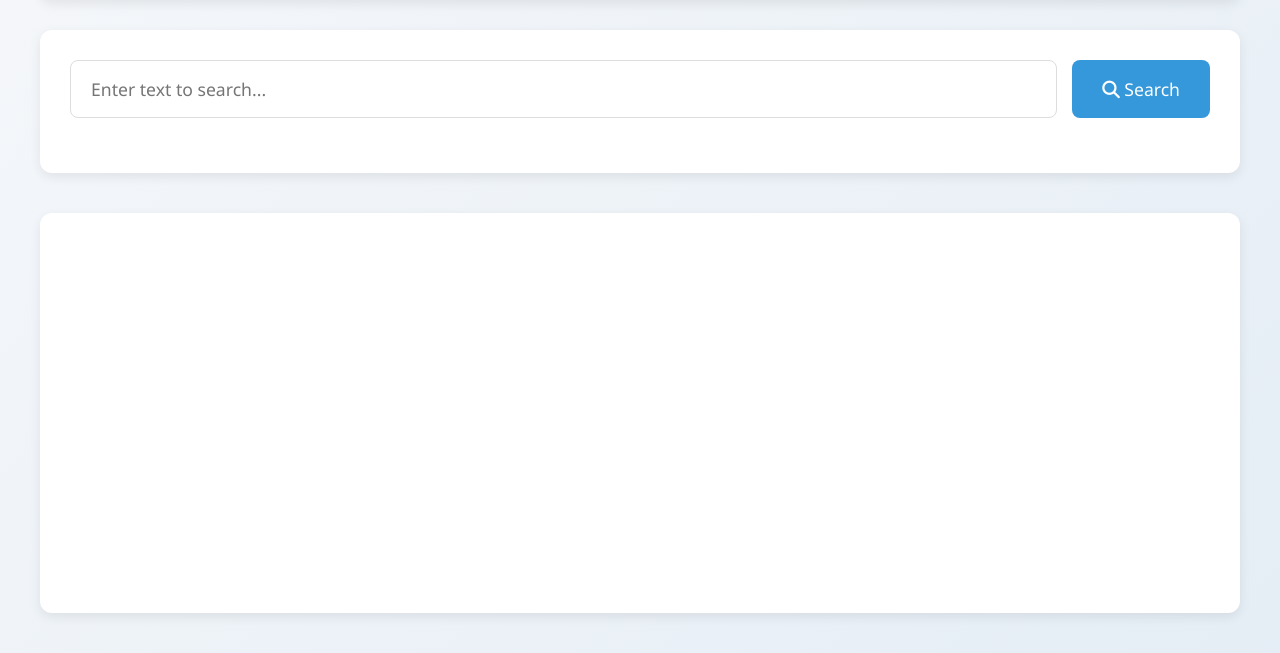
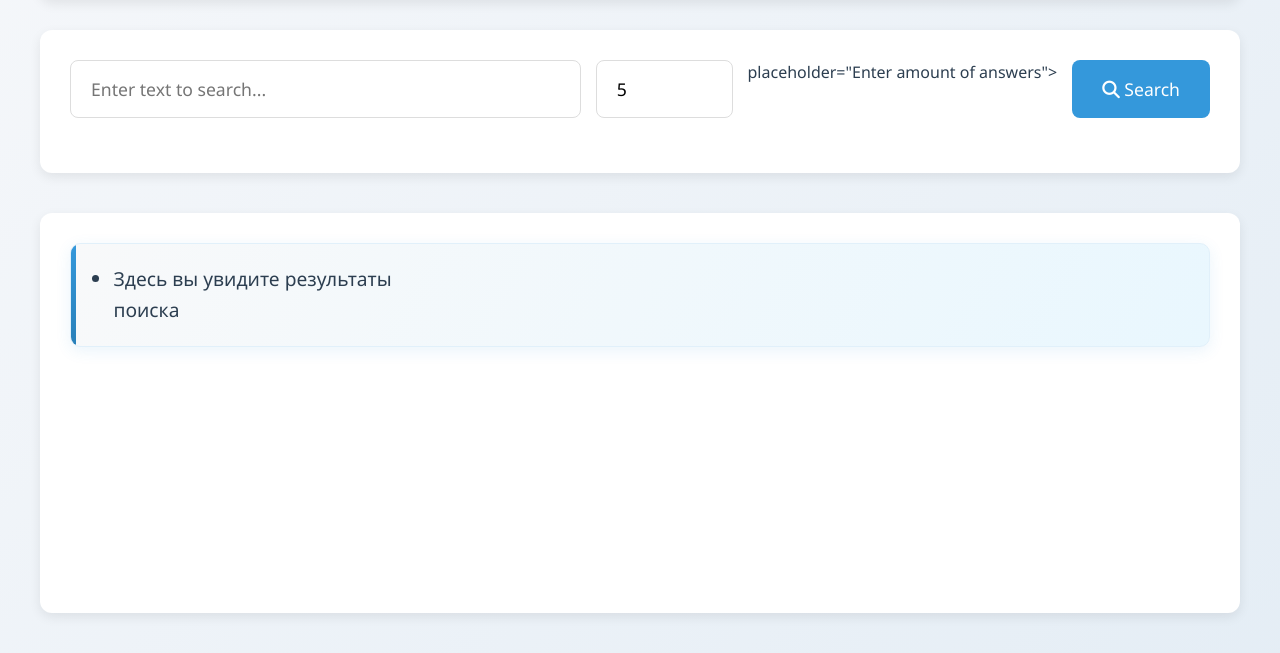
Before and after one commit to NIZHEGORODTSY/TECHNOSTRELKA_BOOK_ASSISTANT, a Flask app: page /question in a window 1280 px wide. Shown: the part 101-754 px from the top of the page. Run offline with Flask 3, Linux system fonts and the light colour scheme.

Commit message:
added counter for answer

```diff
--- a/src/app.py
+++ b/src/app.py
@@ -40,85 +40,80 @@ def main():
 
 @app.route('/search', methods=['GET'])
 def search_show():
-    return render_template('search.html', answer='1')
+    return render_template('search.html', chunks='1')
 
 
 @app.route('/search', methods=['POST'])
 def search_post():
     user_question = request.form.get('user_question')
+    amount = int(request.form.get('amount'))
+
+    print(amount)
+
+    start_time = time.time()
     # TODO: временно None, потом доставать из формы
     user_book = None
     user_author = None
     result = pc.search_similar_chunks(
         question=user_question,
         book_name=user_book,
-        author_name=user_author
-    ) # list[str] - найденные фрагменты
-    return render_template('search.html', chunks=result)
+        author_name=user_author,
+        top_k=amount
+    )  # list[str] - найденные фрагменты
+    end_time = time.time()
+    delta = round(float(end_time - start_time), 1)
+    return render_template('search.html', chunks=result, time=f'{str(delta)} сек.')
+
 
 @app.route('/library', methods=['GET'])
 def show_lib():
     return render_template('library.html')
 
+
 @app.route('/upload', methods=['POST'])
 def upload_file():
     try:
-        # Получаем данные из формы
         book_title = request.form.get('bookTitle')
         book_author = request.form.get('bookAuthor')
 
         print(f"Название книги: {book_title}")
         print(f"Автор: {book_author}")
 
-        # Проверяем наличие файла
         if 'file' not in request.files:
             flash('Ошибка: нет файла в запросе', 'error')
             return redirect(url_for('show_lib'))
 
         file = request.files['file']
 
-        # Проверяем, выбран ли файл
         if file.filename == '':
             flash('Ошибка: файл не выбран', 'error')
             return redirect(url_for('show_lib'))
 
-        # Проверяем расширение файла
         if not file.filename.endswith('.txt'):
             flash('Ошибка: поддерживаются только .txt файлы', 'error')
             print('ошибка формата')
             return redirect(url_for('show_lib'))
 
-        # Проверяем название и автора
         if not book_title or not book_author:
             flash('Ошибка: необходимо указать название книги и автора', 'error')
             return redirect(url_for('show_lib'))
 
-        # Сохраняем файл
         if file and file.filename:
-            # Используем secure_filename для безопасности
             filename = secure_filename(file.filename)
 
-            # Добавляем временную метку к имени файла
             from datetime import datetime
             timestamp = datetime.now().strftime('%Y%m%d_%H%M%S')
             name_part = os.path.splitext(filename)[0]
             ext = os.path.splitext(filename)[1]
             new_filename = f"{timestamp}_{name_part}{ext}"
 
-            # Создаем путь для сохранения
             file_path = os.path.join(app.config['UPLOAD_FOLDER'], new_filename)
 
-            # Сохраняем файл
             file.save(file_path)
 
             with open(file_path, 'r') as f:
-                data = f.readlines()
-            book = ''
-            for el in data:
-                if el != '\n':
-                    book += el.rstrip()
-            print(book)
-
+                data = f.read()
+            book = data
 
             flash(f'Файл "{filename}" успешно загружен!', 'success')
             flash(f'Название: {book_title}, Автор: {book_author}', 'info')
@@ -144,7 +139,7 @@ def question_post():
     user_text = request.form['user_text']
     start_time = time.time()
     answer = mc.generate(
-        context=get_context(), # get_context временно, потом будет mc.search_similar_chunks
+        context=get_context(),  # get_context временно, потом будет mc.search_similar_chunks
         question=user_text,
     )
     end_time = time.time()
--- a/src/templates/question.html
+++ b/src/templates/question.html
@@ -7,6 +7,9 @@
             <div class="search-box">
                 <input name="user_text" type="text" class="search-input" id="searchInput"
                        placeholder="Enter text to search...">
+                <input type="number" min="1" max="10" value="5" step="1" style="max-width: 12%" name="amount"
+                       class="search-input">
+                placeholder="Enter amount of answers">
                 <button type="submit" class="btn" id="searchBtn">
                     <i class="fas fa-search"></i> Search
                 </button>
@@ -23,6 +26,13 @@
             <div class="result-count">Затрачено времени: {{time}}</div>
         </div>
         {% elif answer == '1' %}
+        <div class="results-header">
+            <div class="result-count">
+                <ul style="padding-left: 5%; padding-right: 5%; padding-top: 0%; padding-bottom: 0%;">
+                    <li>Здесь вы увидите результаты поиска</li>
+                </ul>
+            </div>
+        </div>
         {% else %}
         <div class="results-header no-results">
             <div class="result-count">К сожалению, ничего не найдено</div>
```
Also changed, not shown: src/pinecone_controller.py (+10 -6 lines), src/templates/search.html (+10 -1 lines).
